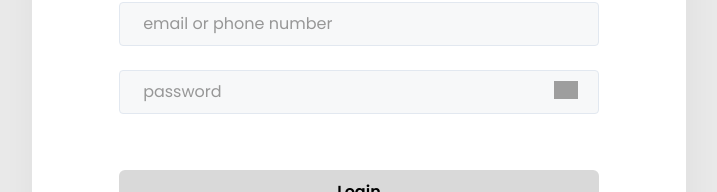
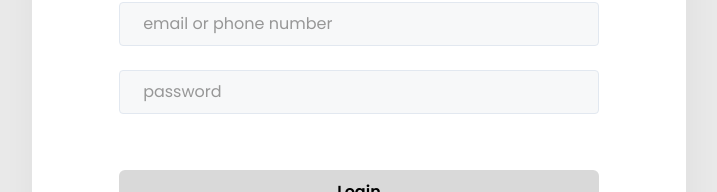
Before and after one commit to DrugStoc/tpn-admin, a React (Create React App) app: page /login in a window 1280 px wide. Shown: the part 367-559 px from the top of the page, without its empty margins (281-998 px from the left). Built offline with nearby package versions, Linux system fonts and the light colour scheme; grey boxes are pictures that could not be loaded.

Commit message:
feat: display eye imag based on focus and blur effect on input field (Login.tsx)

```diff
--- a/src/components/Login/Login.tsx
+++ b/src/components/Login/Login.tsx
@@ -25,6 +25,9 @@ const Login = (): JSX.Element => {
     handlePasswordChange,
     password,
     eyeWatchIcon,
+    showPasswordIcon,
+    handleFocus,
+    handleBlur,
   } = useContext(LoginContext)
   const afterLastDot = email.lastIndexOf('.') + 2
   const navigate = useNavigate()
@@ -105,8 +108,12 @@ const Login = (): JSX.Element => {
                   type={textPasswordType}
                   placeholder="password"
                   id="password"
+                  onFocus={handleFocus}
+                  onBlur={handleBlur}
                 />
-                {eyeWatchIcon}
+                {showPasswordIcon !== undefined && password.trim().length > 0
+                  ? eyeWatchIcon
+                  : null}
               </Box>
               <Box onClick={checkEmailPassword ? handleClick : undefined}>
                 {err !== '' ? (
```
